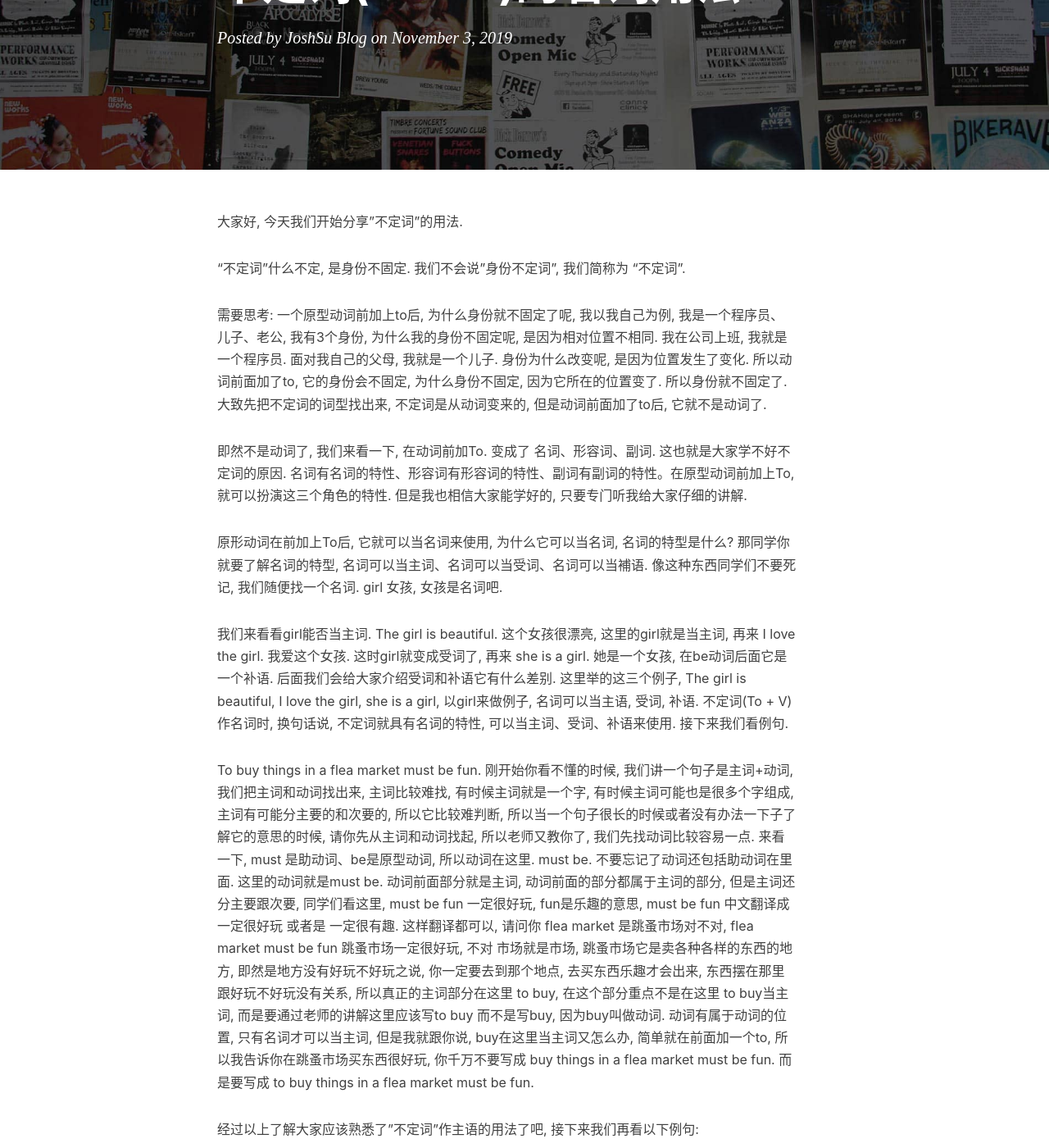
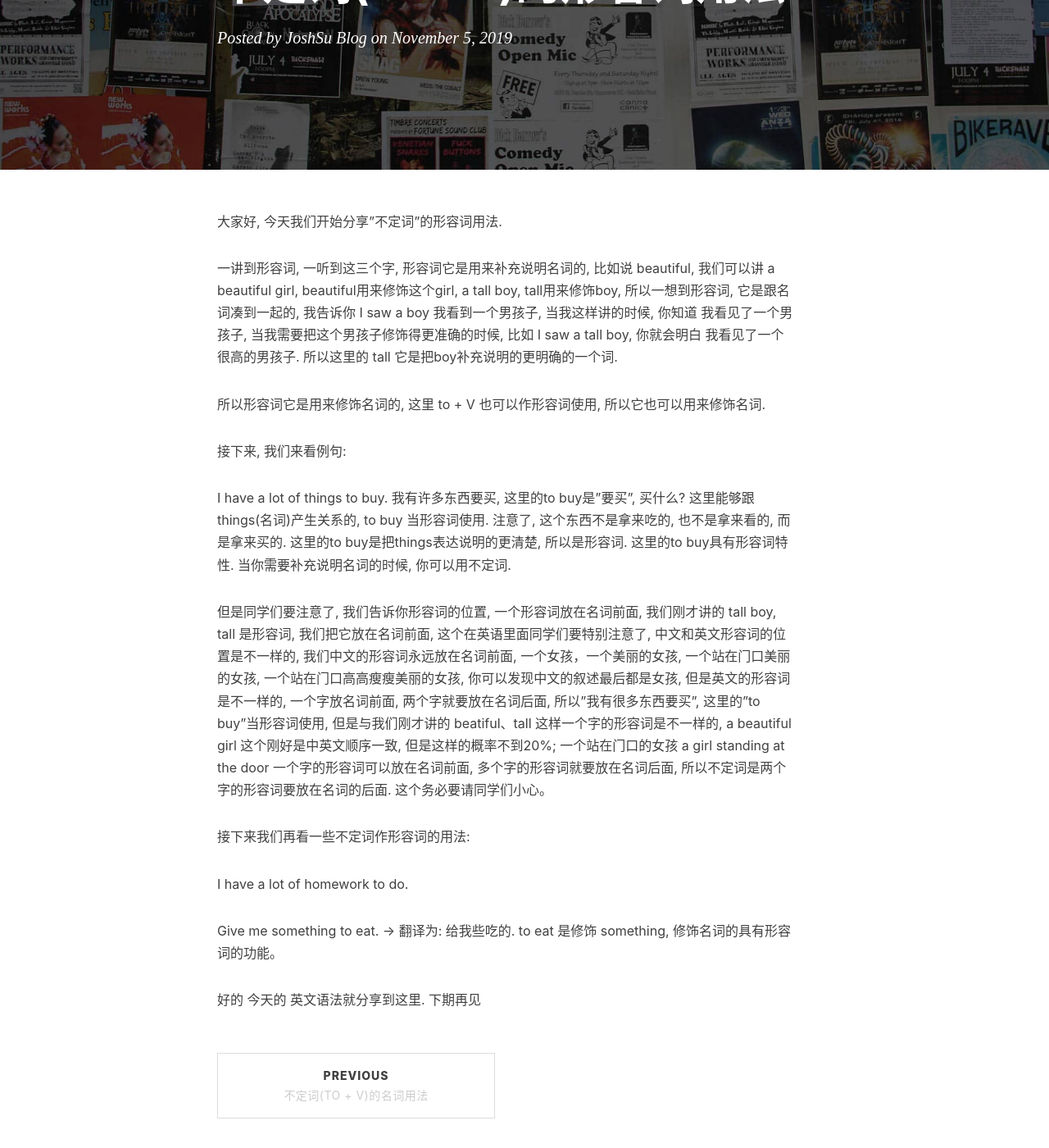
Before and after one commit to joshsulin/joshsulin.github.com, a Jekyll site: the page built from _posts/english/2019-11-03-不定词.markdown, in a window 1280 px wide and 1400 px high, scrolled down 250 px. Shown: the whole window at 82% size. Built offline with Jekyll 4.4.1, drawn with Linux system fonts in a browser that asks for light colours; nearby versions of some CDN libraries; comment, search, counter and statistics services are not loaded; some of the changed text lies outside the part shown.

```diff
--- a/_posts/english/2019-11-03-不定词.markdown
+++ b/_posts/english/2019-11-03-不定词.markdown
@@ -1,39 +1,27 @@
 ---
 layout: post
-title:  "不定词(to + V)的名词用法"
-date:   2019-11-03 12:58:25 +0800
+title:  "不定词(to + V)的形容词用法"
+date:   2019-11-05 12:58:25 +0800
 categories: English
 tag: English
 ---
 
-大家好, 今天我们开始分享"不定词"的用法.
+大家好, 今天我们开始分享"不定词"的形容词用法.
 
-"不定词"什么不定, 是身份不固定. 我们不会说"身份不定词", 我们简称为 "不定词".
+一讲到形容词, 一听到这三个字, 形容词它是用来补充说明名词的, 比如说 beautiful, 我们可以讲 a beautiful girl, beautiful用来修饰这个girl, a tall boy, tall用来修饰boy, 所以一想到形容词, 它是跟名词凑到一起的, 我告诉你 I saw a boy 我看到一个男孩子, 当我这样讲的时候, 你知道 我看见了一个男孩子, 当我需要把这个男孩子修饰得更准确的时候, 比如 I saw a tall boy, 你就会明白 我看见了一个很高的男孩子. 所以这里的 tall 它是把boy补充说明的更明确的一个词.
 
-需要思考: 一个原型动词前加上to后, 为什么身份就不固定了呢, 我以我自己为例, 我是一个程序员、儿子、老公, 我有3个身份, 为什么我的身份不固定呢, 是因为相对位置不相同. 我在公司上班, 我就是一个程序员. 面对我自己的父母, 我就是一个儿子. 身份为什么改变呢, 是因为位置发生了变化. 所以动词前面加了to, 它的身份会不固定, 为什么身份不固定, 因为它所在的位置变了. 所以身份就不固定了. 大致先把不定词的词型找出来, 不定词是从动词变来的, 但是动词前面加了to后, 它就不是动词了.
+所以形容词它是用来修饰名词的, 这里 to + V 也可以作形容词使用, 所以它也可以用来修饰名词.
 
-即然不是动词了, 我们来看一下, 在动词前加To. 变成了 名词、形容词、副词. 这也就是大家学不好不定词的原因. 名词有名词的特性、形容词有形容词的特性、副词有副词的特性。在原型动词前加上To, 就可以扮演这三个角色的特性. 但是我也相信大家能学好的, 只要专门听我给大家仔细的讲解.
+接下来, 我们来看例句:
 
-原形动词在前加上To后, 它就可以当名词来使用, 为什么它可以当名词, 名词的特型是什么? 那同学你就要了解名词的特型, 名词可以当主词、名词可以当受词、名词可以当補语. 像这种东西同学们不要死记, 我们随便找一个名词. girl 女孩, 女孩是名词吧.
+I have a lot of things to buy. 我有许多东西要买, 这里的to buy是"要买", 买什么? 这里能够跟things(名词)产生关系的, to buy 当形容词使用. 注意了, 这个东西不是拿来吃的, 也不是拿来看的, 而是拿来买的. 这里的to buy是把things表达说明的更清楚, 所以是形容词. 这里的to buy具有形容词特性. 当你需要补充说明名词的时候, 你可以用不定词.
 
-我们来看看girl能否当主词. The girl is beautiful. 这个女孩很漂亮, 这里的girl就是当主词, 再来 I love the girl. 我爱这个女孩. 这时girl就变成受词了, 再来 she is a girl. 她是一个女孩, 在be动词后面它是一个补语. 后面我们会给大家介绍受词和补语它有什么差别. 这里举的这三个例子, The girl is beautiful, I love the girl, she is a girl, 以girl来做例子, 名词可以当主语, 受词, 补语. 不定词(To + V)作名词时, 换句话说, 不定词就具有名词的特性, 可以当主词、受词、补语来使用. 接下来我们看例句.
+但是同学们要注意了, 我们告诉你形容词的位置, 一个形容词放在名词前面, 我们刚才讲的 tall boy, tall 是形容词, 我们把它放在名词前面, 这个在英语里面同学们要特别注意了, 中文和英文形容词的位置是不一样的, 我们中文的形容词永远放在名词前面, 一个女孩，一个美丽的女孩, 一个站在门口美丽的女孩, 一个站在门口高高瘦瘦美丽的女孩, 你可以发现中文的叙述最后都是女孩, 但是英文的形容词是不一样的, 一个字放名词前面, 两个字就要放在名词后面, 所以"我有很多东西要买", 这里的"to buy"当形容词使用, 但是与我们刚才讲的 beatiful、tall 这样一个字的形容词是不一样的, a beautiful girl 这个刚好是中英文顺序一致, 但是这样的概率不到20%; 一个站在门口的女孩 a girl standing at the door 一个字的形容词可以放在名词前面, 多个字的形容词就要放在名词后面, 所以不定词是两个字的形容词要放在名词的后面. 这个务必要请同学们小心。
 
-To buy things in a flea market must be fun. 刚开始你看不懂的时候, 我们讲一个句子是主词+动词, 我们把主词和动词找出来, 主词比较难找, 有时候主词就是一个字, 有时候主词可能也是很多个字组成, 主词有可能分主要的和次要的, 所以它比较难判断, 所以当一个句子很长的时候或者没有办法一下子了解它的意思的时候, 请你先从主词和动词找起, 所以老师又教你了, 我们先找动词比较容易一点. 来看一下, must 是助动词、be是原型动词, 所以动词在这里. must be. 不要忘记了动词还包括助动词在里面. 这里的动词就是must be. 动词前面部分就是主词, 动词前面的部分都属于主词的部分, 但是主词还分主要跟次要, 同学们看这里, must be fun 一定很好玩, fun是乐趣的意思, must be fun 中文翻译成一定很好玩 或者是 一定很有趣. 这样翻译都可以, 请问你 flea market 是跳蚤市场对不对, flea market must be fun 跳蚤市场一定很好玩, 不对 市场就是市场, 跳蚤市场它是卖各种各样的东西的地方, 即然是地方没有好玩不好玩之说, 你一定要去到那个地点, 去买东西乐趣才会出来, 东西摆在那里跟好玩不好玩没有关系, 所以真正的主词部分在这里 to buy, 在这个部分重点不是在这里 to buy当主词, 而是要通过老师的讲解这里应该写to buy 而不是写buy, 因为buy叫做动词. 动词有属于动词的位置, 只有名词才可以当主词, 但是我就跟你说, buy在这里当主词又怎么办, 简单就在前面加一个to, 所以我告诉你在跳蚤市场买东西很好玩, 你千万不要写成 buy things in a flea market must be fun. 而是要写成 to buy things in a flea market must be fun.
+接下来我们再看一些不定词作形容词的用法:
 
-经过以上了解大家应该熟悉了"不定词"作主语的用法了吧, 接下来我们再看以下例句:
+I have a lot of homework to do.
 
-例句1: to please everyone at the same time is impossible. 翻译为中文就是, 在同一时间取悦每个人是不可能的. 在同一时间取悦每个人 指的是一件事情, 人、事、地、物都是名词可以当主词。
+Give me something to eat. -> 翻译为: 给我些吃的. to eat 是修饰 something, 修饰名词的具有形容词的功能。
 
-同时又可以发现在主词的短语中真正的主词是"取悦每个人", "在同一时间"只是时间副词. "取悦"是please但是它是一个动词, 要变成名词才能做主词, 用不定式to please.
-
-接下来我们再翻译一个语句: 保护环境是重要的.
-
-是重要的->is important
-
-环境->environment
-
-保护->protect
-
-to protect the environment is important.
-
-大家学会了吗? 今天的分享就到这里, 接下来会继续给大家分享不定词做形容词和副词的用法, 请大家持续关注中.
+好的 今天的 英文语法就分享到这里. 下期再见
```
Also changed, not shown: _posts/english/2019-11-05-不定词作形容词.markdown (added, +39 -0 lines).
